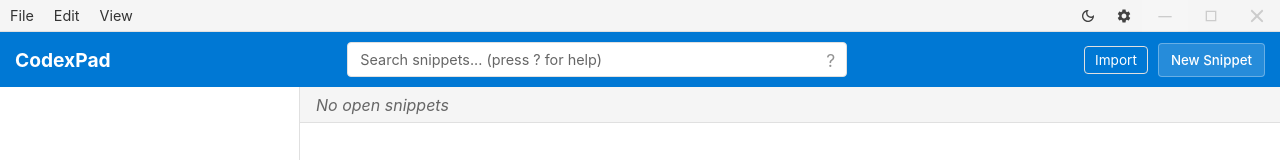
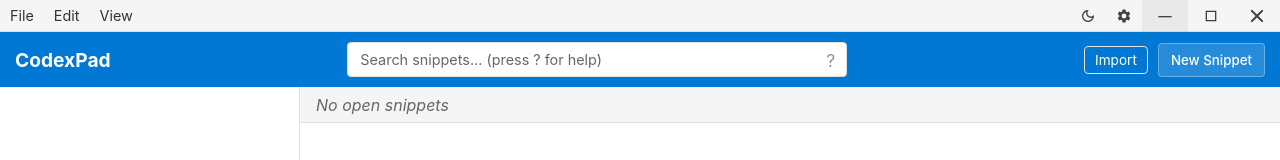
Before and after one commit to willibrandon/CodexPad, a React (Create React App) app: page / in a window 1280 px wide. In both pictures the pointer is over the button 1165 px from the left and 15 px from the top of the page. Shown: the top 160 px of the page. Built offline with nearby package versions, Linux system fonts and the light colour scheme; what @tensorflow/tfjs would draw is missing.

Commit message:
Add light mode styles for window controls
- Introduced CSS rules for light mode, enhancing color and hover effects for window controls.
- Improved visual consistency and user experience in light theme.

```diff
--- a/src/components/WindowControls.css
+++ b/src/components/WindowControls.css
@@ -83,6 +83,20 @@
   background-color: rgba(0, 0, 0, 0.05);
 }
 
+/* Add light mode styles for window controls */
+:root.light-mode .window-control {
+  color: #424242;
+}
+
+:root.light-mode .window-control:hover {
+  background-color: rgba(0, 0, 0, 0.05);
+}
+
+:root.light-mode .window-control.close:hover {
+  background-color: #e81123;
+  color: white;
+}
+
 /* macOS specific styles */
 .window-controls-spacer {
   display: flex;
```
